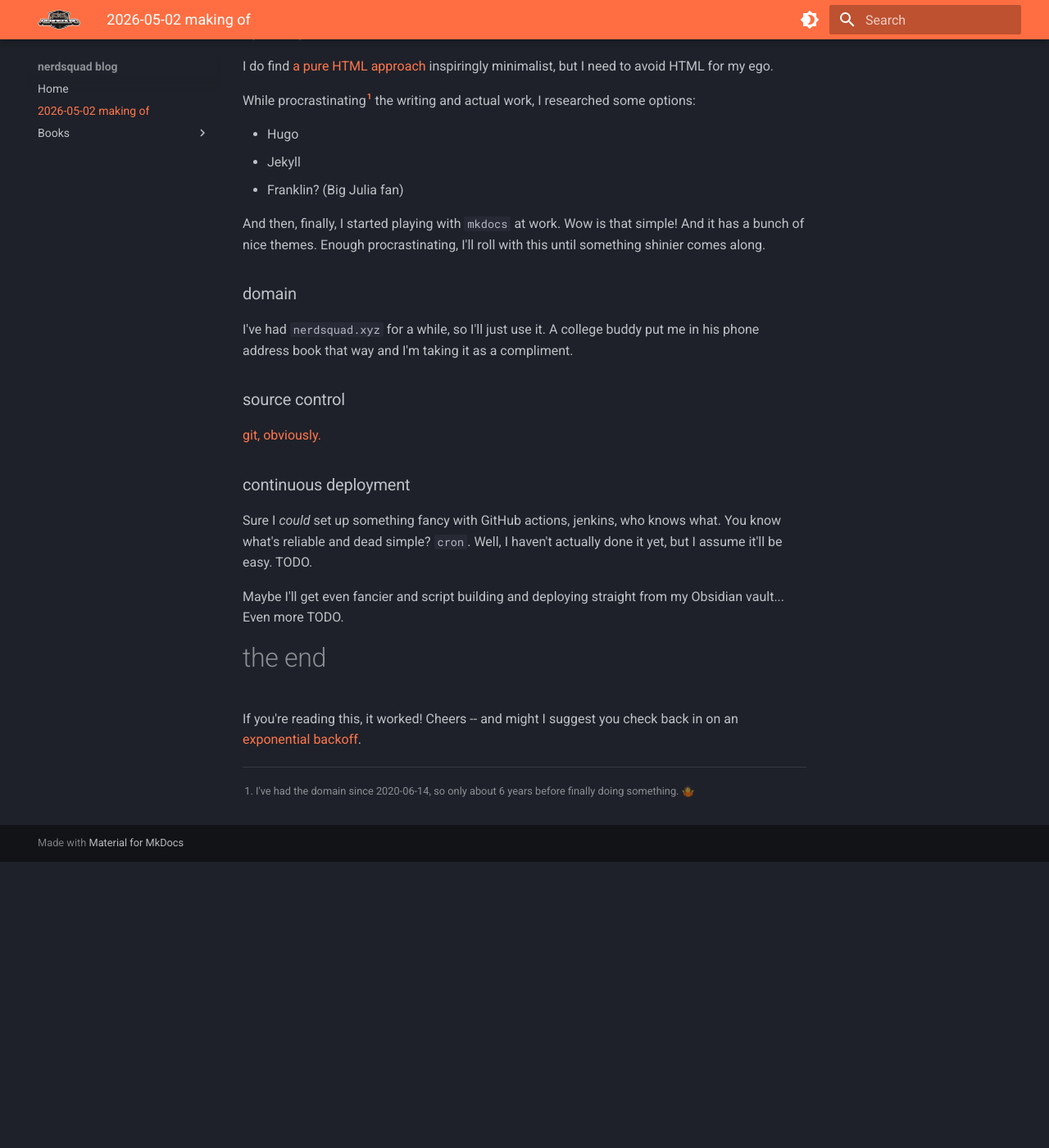
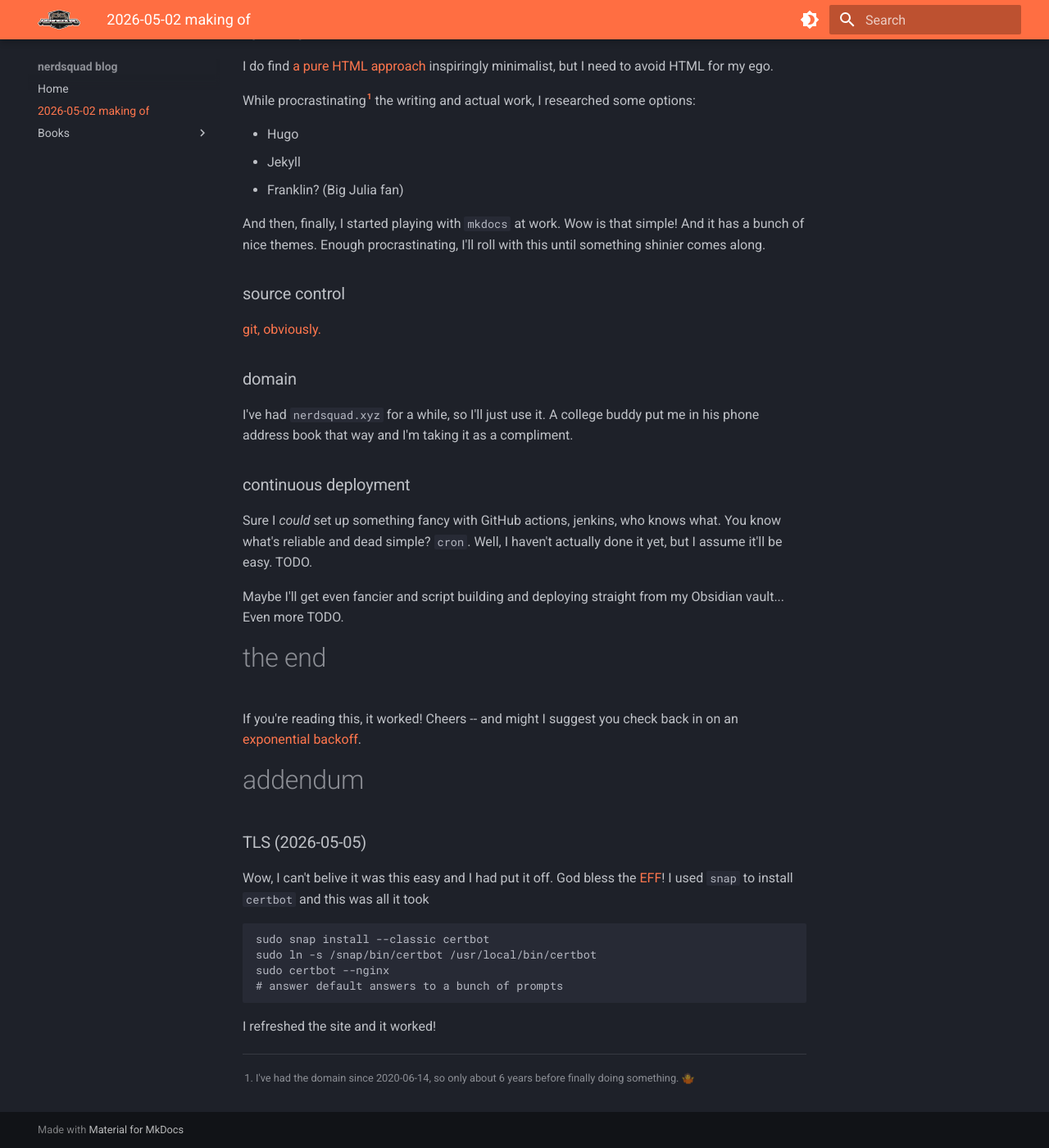
Before and after one commit to Jacob-harris-94/blog, an MkDocs documentation site: the page built from blog/docs/2026-05-02_making_of.md, in a window 1280 px wide and 1400 px high, scrolled down 661 px. Shown: the whole window at 82% size. Built offline with MkDocs 1.6.1 and Material for MkDocs 9.7.7, drawn with Linux system fonts in a browser that asks for light colours; before the commit the page ends 1712 px from its top, so only the background shows below that.

Commit message:
TLS addendum

````diff
--- a/blog/docs/2026-05-02_making_of.md
+++ b/blog/docs/2026-05-02_making_of.md
@@ -21,11 +21,11 @@ While procrastinating[^1] the writing and actual work, I researched some options
 
 And then, finally, I started playing with `mkdocs` at work. Wow is that simple! And it has a bunch of nice themes. Enough procrastinating, I'll roll with this until something shinier comes along.
 
+### source control
+[git, obviously.](https://github.com/Jacob-harris-94/blog)
+
 ### domain
 I've had `nerdsquad.xyz` for a while, so I'll just use it. A college buddy put me in his phone address book that way and I'm taking it as a compliment.
-
-### source control
-[git, obviously.](https://github.com/Jacob-harris-94/blog)
 
 ### continuous deployment
 Sure I _could_ set up something fancy with GitHub actions, jenkins, who knows what. You know what's reliable and dead simple? `cron`. Well, I haven't actually done it yet, but I assume it'll be easy. TODO.
@@ -34,4 +34,15 @@ Maybe I'll get even fancier and script building and deploying straight from my O
 # the end
 If you're reading this, it worked! Cheers -- and might I suggest you check back in on an [exponential backoff](https://en.wikipedia.org/wiki/Exponential_backoff).
 
+# addendum
+### TLS (2026-05-05)
+Wow, I can't belive it was this easy and I had put it off. God bless the [EFF](https://www.eff.org/)! I used `snap` to install `certbot` and this was all it took
+```bash
+sudo snap install --classic certbot
+sudo ln -s /snap/bin/certbot /usr/local/bin/certbot
+sudo certbot --nginx
+# answer default answers to a bunch of prompts
+```
+I refreshed the site and it worked!
+
 [^1]: I've had the domain since 2020-06-14, so only about 6 years before finally doing something. 🤷
````
